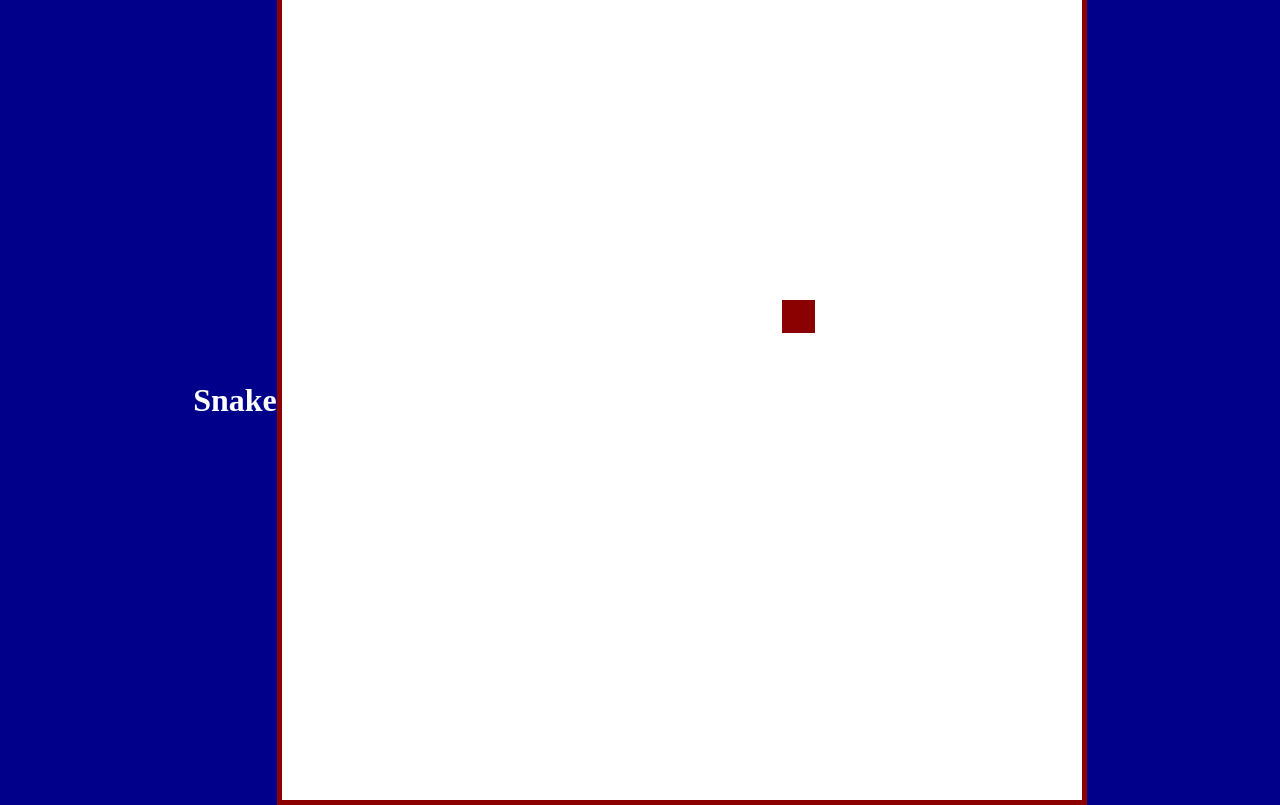
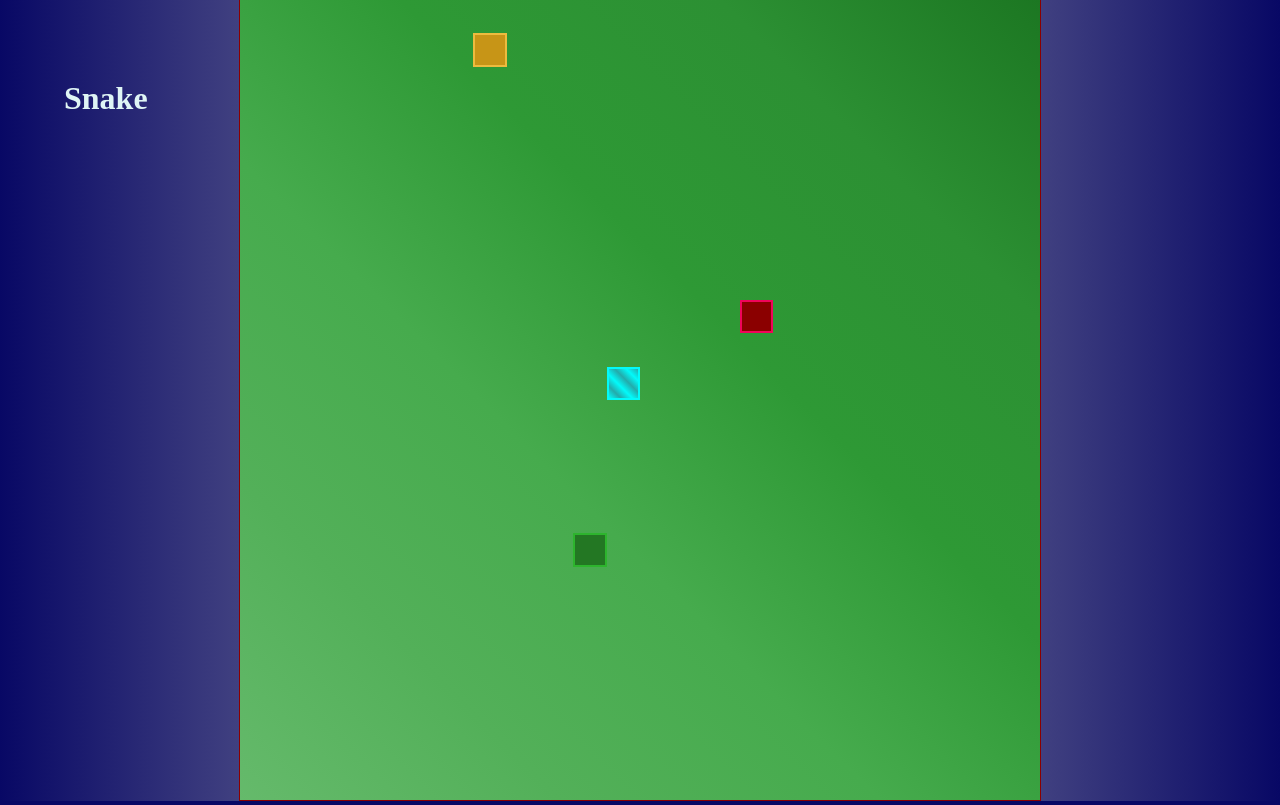
Before and after one commit to zee-fi/snake-game, a plain HTML site: page index.html in a window 1280 px wide. Drawn offline with Linux system fonts and the light colour scheme.

Commit message:
change style for all elements

```diff
--- a/css/main.css
+++ b/css/main.css
@@ -1,5 +1,12 @@
 body {
-    background-color: darkblue;
+    background-image: linear-gradient(90deg,
+            rgb(8, 8, 101),
+            rgb(68, 68, 130),
+            rgb(181, 181, 232),
+            rgb(181, 181, 232),
+            rgb(68, 68, 130),
+            rgb(8, 8, 101));
+    background-color: rgb(8, 8, 101);
     height: 100vh;
     width: 100vw;
     display: flex;
@@ -9,25 +16,74 @@ body {
 }
 
 h1 {
-    color: white;
+    color: rgb(223, 245, 245);
+    position: absolute;
+    top: 0;
+    left: 0;
+    margin-top: 10vh;
+    margin-left: 5vw;
+    z-index: 10;
+}
+
+#score {
+    background-color: rgb(223, 245, 245);
+    position: absolute;
+    top: 0;
+    left: 0;
+    margin-top: 18vh;
+    margin-left: 5vw;
+    border: 1vmin solid rgb(2, 70, 70);
+    z-index: 10;
+}
+
+p {
+    text-align: center;
+    color: rgb(3, 104, 104);
 }
 
 #board {
-    width: 100vmin;
-    height: 100vmin;
+    background-image: linear-gradient(45deg,
+            rgb(101, 186, 107),
+            rgb(83, 176, 89),
+            rgb(70, 171, 77),
+            rgb(46, 153, 53),
+            rgb(44, 144, 51),
+            rgb(28, 119, 34));
+    width: min(100vmin, 100vw);
+    height: min(100vmin, 100vh);
     display: grid;
     grid-template-columns: repeat(24, 1fr);
     grid-template-rows: repeat(24, 1fr);
-    background-color: white;
-    border: 5px solid darkred;
+    border: 1px solid darkred;
+    overflow: hidden;
 }
 
-#player {
-    background-color: darkcyan;
-    border: .2vmin solid black
+.player {
+    z-index: 10;
+    background-image: linear-gradient(45deg,
+            rgb(2, 250, 250),
+            rgb(35, 171, 171),
+            rgb(2, 250, 250),
+            rgb(35, 171, 171),
+            rgb(2, 250, 250),
+            rgb(35, 171, 171));
+    border: 2px solid rgb(2, 250, 250);
 }
 
 .food {
     background-color: darkred;
-    border: .2 solid black
+    border: 2px solid rgb(241, 4, 91);
+    z-index: 10;
 }
+
+.points {
+    background-color: rgb(199, 149, 23);
+    border: 2px solid rgb(237, 187, 62);
+    z-index: 10;
+}
+
+.obstacle {
+    background-color: rgb(35, 119, 35);
+    border: 2px solid rgb(45, 180, 45);
+    z-index: 10;
+}
```
Also changed, not shown: css/grass_field_by_starna_d1zvilm-fullview.jpg (added), css/snake.png (added).
